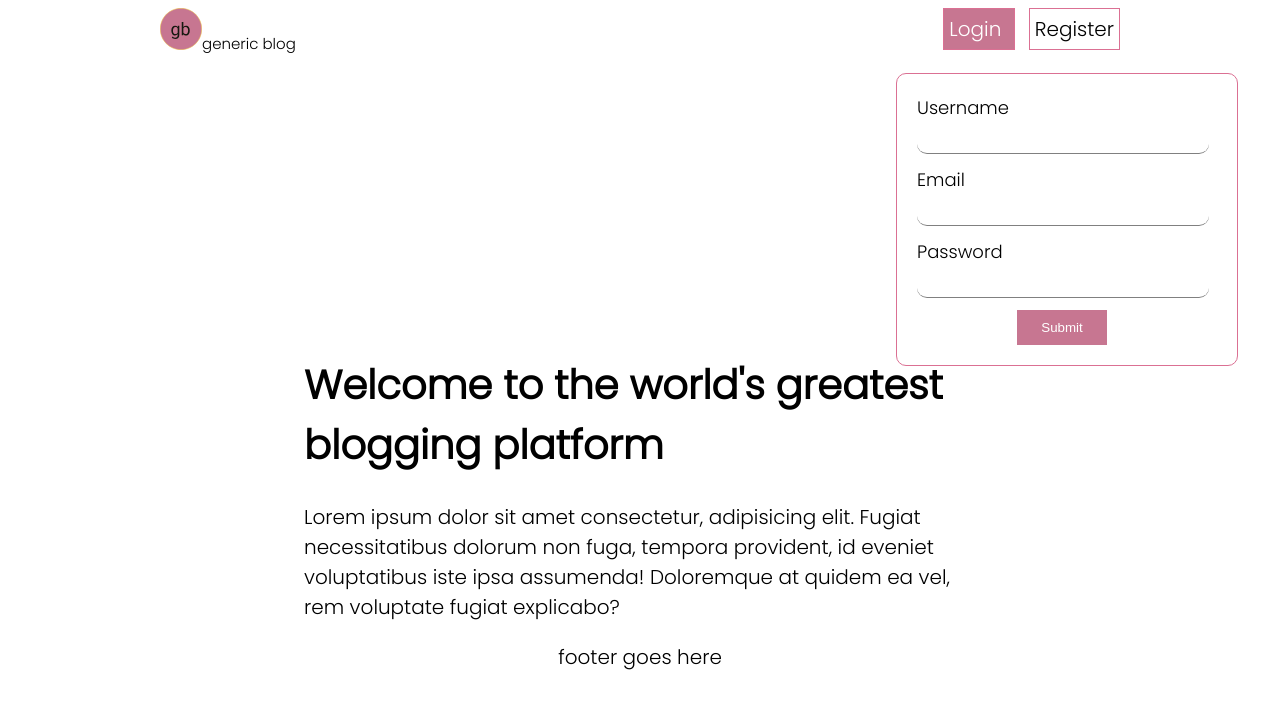
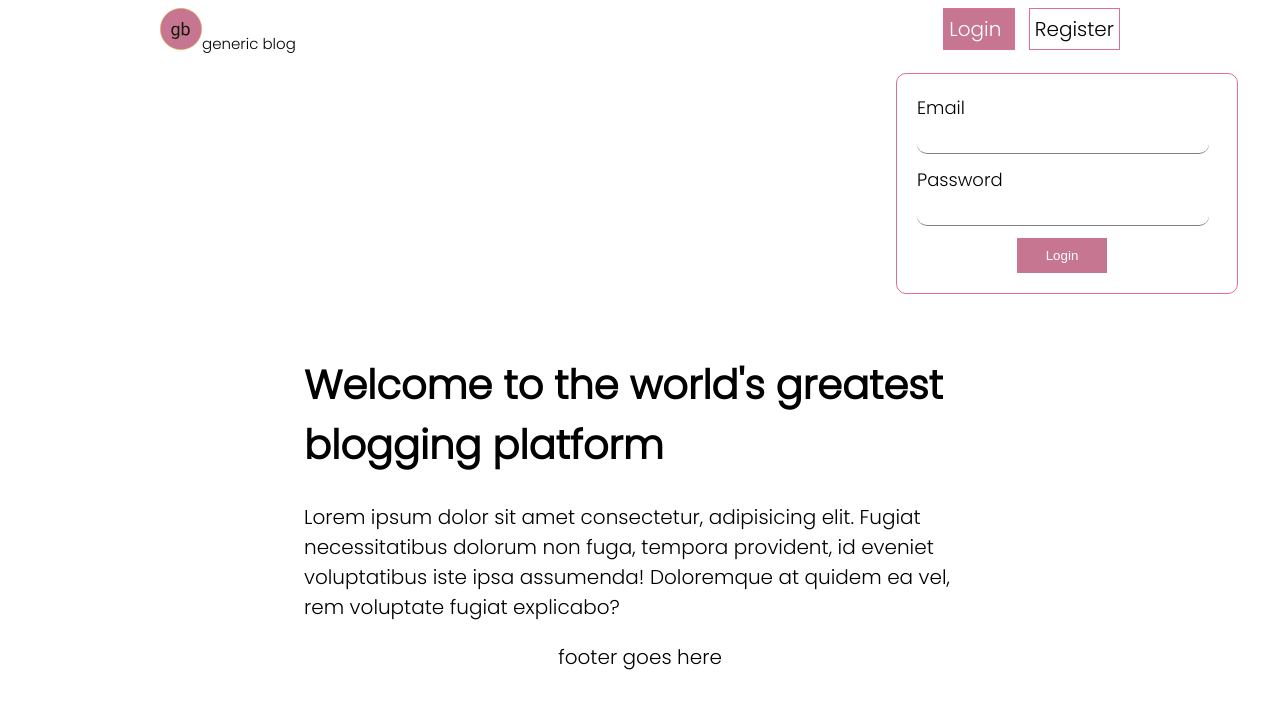
Before and after one commit to Placeholder30/genricBlog-client, a React (Create React App) app: page / in a window 1280 px wide. Both pictures are taken after a click on the element "Login". Shown: the top 708 px of the page. Built offline with nearby package versions, Linux system fonts and the light colour scheme.

Commit message:
add protected route

```diff
--- a/package.json
+++ b/package.json
@@ -2,11 +2,12 @@
   "name": "generic-blog",
   "version": "2.0.0",
   "private": true,
-  "proxy": "http://localhost:5000",
+  "proxy": "http://localhost:5000/api",
   "dependencies": {
     "@testing-library/jest-dom": "^5.11.4",
     "@testing-library/react": "^11.1.0",
     "@testing-library/user-event": "^12.1.10",
+    "axios": "^0.21.1",
     "eslint-plugin-react-hooks": "^4.2.0",
     "react": "^17.0.1",
     "react-dom": "^17.0.1",
--- a/src/App.js
+++ b/src/App.js
@@ -3,18 +3,20 @@ import "./App.css";
 import LandingPage from "./components/LandingPage";
 import Timeline from "./components/Timeline";
 import { BrowserRouter as Router, Route, Switch } from "react-router-dom";
+import ProtectedRoute from "./components/ProtectedRoute";
 
 function App() {
   return (
     <div className="container">
       <Router>
         <Switch>
-          <Route path="/" exact>
+          <Route exact path="/">
             <LandingPage />
           </Route>
-
           <Route path="/timeline">
-            <Timeline />
+            <ProtectedRoute>
+              <Timeline />
+            </ProtectedRoute>
           </Route>
         </Switch>
       </Router>
--- a/src/components/Form.js
+++ b/src/components/Form.js
@@ -1,24 +1,28 @@
 import React, { useState } from "react";
-import { Link } from "react-router-dom";
+import { useHistory } from "react-router-dom";
+const axios = require("axios").default;
 
-function Form() {
+function Form({ buttonText }) {
   const [email, setEmail] = useState("");
-  const [username, setUsername] = useState("");
   const [password, setPassword] = useState("");
+  const history = useHistory();
+
+  const handleSubmit = async () => {
+    history.push("/timeline");
+    console.log(email, password);
+    try {
+      const apiCall = await axios.post("http://localhost:5000/api", {
+        email: email,
+        password: password,
+      });
+      console.log(apiCall);
+    } catch (error) {
+      console.log(error);
+    }
+  };
 
   return (
-    <form action="" className="form">
-      <label>
-        Username
-        <input
-          type="text"
-          name="username"
-          value={username}
-          onChange={(e) => {
-            setUsername(e.target.value);
-          }}
-        />
-      </label>
+    <form className="form" method="POST">
       <label>
         Email
         <input
@@ -42,9 +46,15 @@ function Form() {
         />
       </label>
 
-      <Link to="/timeline">
-        <button type="submit">Submit</button>
-      </Link>
+      <button
+        type="submit"
+        onClick={(e) => {
+          e.preventDefault();
+          handleSubmit();
+        }}
+      >
+        {buttonText}
+      </button>
     </form>
   );
 }
--- a/src/components/Header.js
+++ b/src/components/Header.js
@@ -1,12 +1,11 @@
 /* eslint-disable jsx-a11y/no-static-element-interactions */
 /* eslint-disable jsx-a11y/click-events-have-key-events */
-import React, {useState}from "react";
+import React from "react";
 import { Link, useLocation } from "react-router-dom";
 import logo from "../assets/logo.svg";
 
-function Header({ toggleForm }) {
+function Header({ toggleForm, setButtonText }) {
   const location = useLocation();
-  const [submitValue, setSubmitValue] = useState("");
 
   return (
     <nav className="nav-container">
@@ -26,6 +25,7 @@ function Header({ toggleForm }) {
             onClick={(e) => {
               e.preventDefault();
               toggleForm();
+              setButtonText("Login");
             }}
           >
             Login
@@ -35,6 +35,7 @@ function Header({ toggleForm }) {
             onClick={(e) => {
               e.preventDefault();
               toggleForm();
+              setButtonText("Register");
             }}
           >
             Register
--- a/src/components/LandingPage.js
+++ b/src/components/LandingPage.js
@@ -6,14 +6,15 @@ import Footer from "./Footer";
 
 function LandingPage() {
   const [showForm, setShowForm] = useState(false);
+  const [buttonText, setButtonText] = useState("");
 
   const toggleForm = () => {
-    setShowForm(true);
+    setShowForm(!showForm);
   };
   return (
     <div>
-      <Header toggleForm={toggleForm} />
-      {showForm ? <Form /> : null}
+      <Header toggleForm={toggleForm} setButtonText={setButtonText} />
+      {showForm ? <Form buttonText={buttonText} /> : null}
       <Showcase />
       <Footer />
     </div>
--- /dev/null
+++ b/src/components/ProtectedRoute.js
@@ -0,0 +1,13 @@
+import React from "react";
+import { Redirect } from "react-router-dom";
+function ProtectedRoute(props) {
+  const a = 1;
+
+  if (a) {
+    return <> {props.children}</>;
+  } else {
+    return <Redirect to="/" />;
+  }
+}
+
+export default ProtectedRoute;
```
Also changed, not shown: .eslintrc.json, 2 other files (tests, documents, lock files or other folders).
